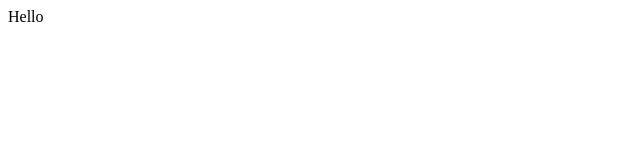
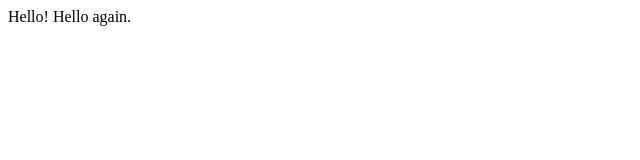
Before and after one commit to Dvdhfn/test, a plain HTML site: page index.html in a window 1280 px wide. Shown: the whole page, without its empty margins (0-640 px from the left). Drawn offline with Linux system fonts and the light colour scheme.

Commit message:
Update index.html

```diff
--- a/index.html
+++ b/index.html
@@ -6,6 +6,6 @@
     <title>Git Test</title>
 </head>
 <body>
-    Hello
+    Hello! Hello again.
 </body>
 </html>
```
